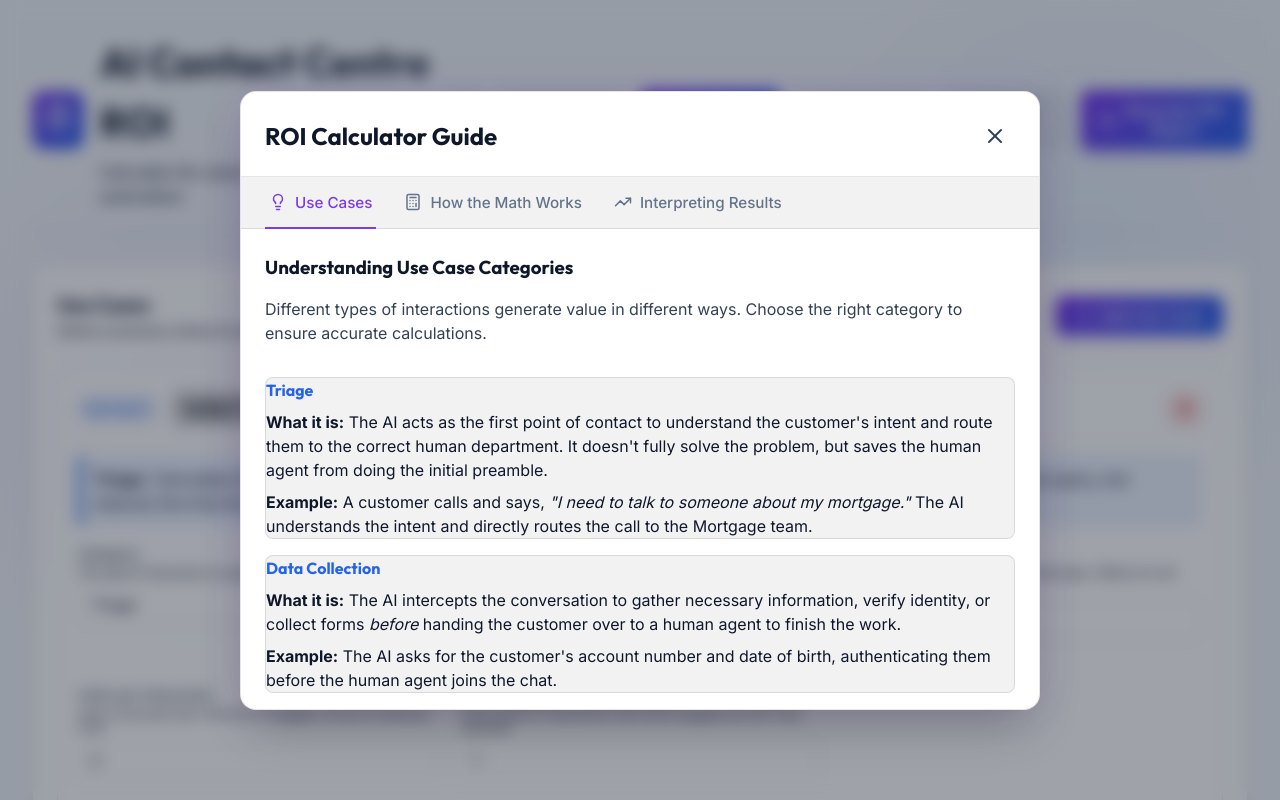
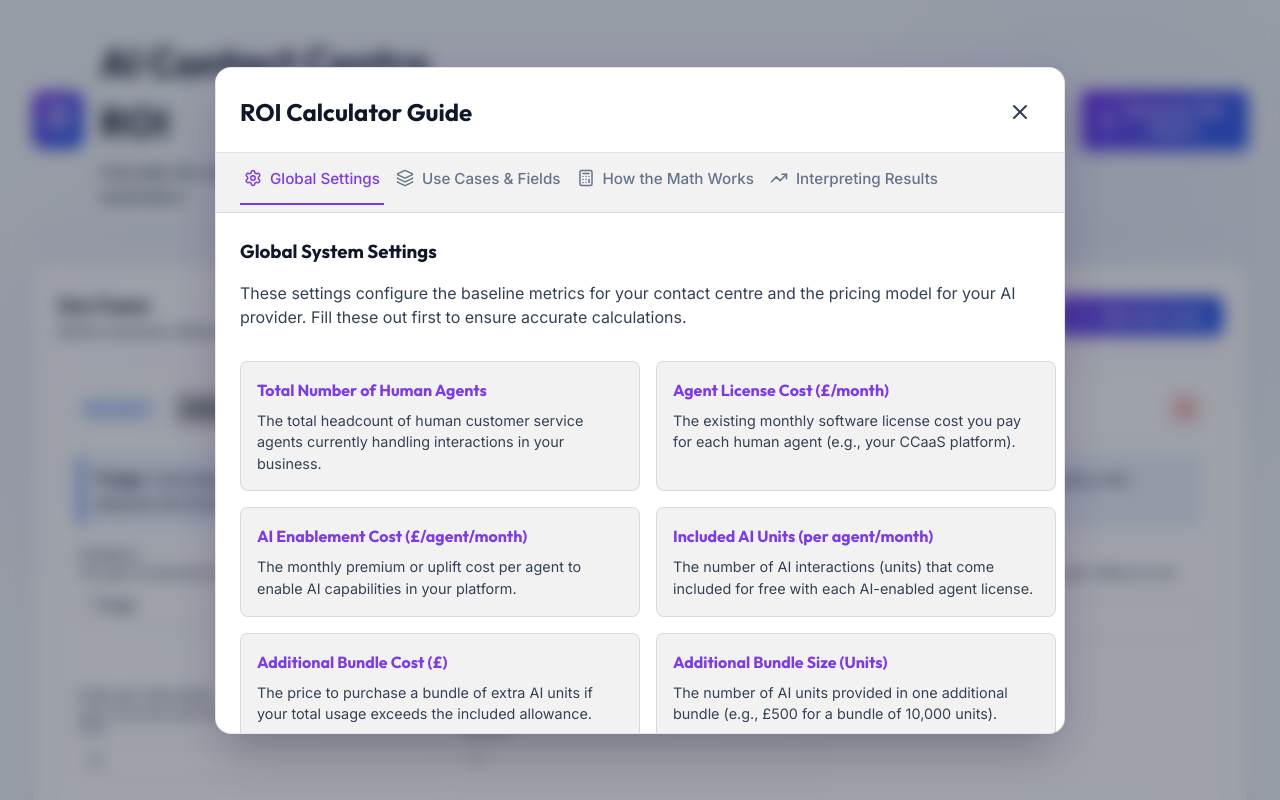
Before and after one commit to jredsell/roicalculator, a React (Vite) app: page / in a window 1280 px wide. Both pictures are taken after a click on the button "Help & Guide". Shown: the top 800 px of the page. Built offline with nearby package versions, Linux system fonts and the light colour scheme.

Commit message:
help modal

```diff
--- a/src/components/HelpModal.jsx
+++ b/src/components/HelpModal.jsx
@@ -1,14 +1,14 @@
 import React, { useState } from 'react';
-import { X, Calculator, Lightbulb, TrendingUp } from 'lucide-react';
+import { X, Calculator, TrendingUp, Settings as SettingsIcon, Layers } from 'lucide-react';
 
 export default function HelpModal({ isOpen, onClose }) {
-  const [activeTab, setActiveTab] = useState('usecases');
+  const [activeTab, setActiveTab] = useState('settings');
 
   if (!isOpen) return null;
 
   return (
     <div className="modal-overlay" onClick={onClose}>
-      <div className="modal-content" onClick={e => e.stopPropagation()}>
+      <div className="modal-content" onClick={e => e.stopPropagation()} style={{ maxWidth: '850px', width: '90%' }}>
         <div className="modal-header">
           <h2 style={{ margin: 0, color: 'var(--text-primary)' }}>ROI Calculator Guide</h2>
           <button className="btn btn-icon" onClick={onClose} style={{ background: 'transparent', color: 'var(--text-secondary)' }}>
@@ -16,61 +16,142 @@ export default function HelpModal({ isOpen, onClose }) {
           </button>
         </div>
 
-        <div className="modal-tabs">
+        <div className="modal-tabs" style={{ display: 'flex', overflowX: 'auto', gap: '0.5rem', paddingBottom: '0.5rem' }}>
+          <button
+            className={`tab-btn ${activeTab === 'settings' ? 'active' : ''}`}
+            onClick={() => setActiveTab('settings')}
+            style={{ whiteSpace: 'nowrap' }}
+          >
+            <SettingsIcon size={18} /> Global Settings
+          </button>
           <button
             className={`tab-btn ${activeTab === 'usecases' ? 'active' : ''}`}
             onClick={() => setActiveTab('usecases')}
+            style={{ whiteSpace: 'nowrap' }}
           >
-            <Lightbulb size={18} /> Use Cases
+            <Layers size={18} /> Use Cases & Fields
           </button>
           <button
             className={`tab-btn ${activeTab === 'math' ? 'active' : ''}`}
             onClick={() => setActiveTab('math')}
+            style={{ whiteSpace: 'nowrap' }}
           >
             <Calculator size={18} /> How the Math Works
           </button>
           <button
             className={`tab-btn ${activeTab === 'results' ? 'active' : ''}`}
             onClick={() => setActiveTab('results')}
+            style={{ whiteSpace: 'nowrap' }}
           >
             <TrendingUp size={18} /> Interpreting Results
           </button>
         </div>
 
-        <div className="modal-body" style={{ maxHeight: '60vh', overflowY: 'auto' }}>
-          {activeTab === 'usecases' && (
-            <div className="help-section">
-              <h3 style={{ marginBottom: '1rem', color: 'var(--text-primary)' }}>Understanding Use Case Categories</h3>
-              <p style={{ color: 'var(--text-secondary)', marginBottom: '2rem' }}>Different types of interactions generate value in different ways. Choose the right category to ensure accurate calculations.</p>
+        <div className="modal-body" style={{ maxHeight: '65vh', overflowY: 'auto', paddingRight: '0.5rem' }}>
 
-              <div className="use-case-card mb-4 p-4" style={{ background: 'var(--btn-secondary-bg)', borderRadius: 'var(--radius-md)', border: '1px solid var(--border-color)' }}>
-                <h4 style={{ margin: '0 0 0.5rem 0', color: 'var(--accent-secondary)' }}>Triage</h4>
-                <p style={{ marginBottom: '0.5rem' }}><strong>What it is:</strong> The AI acts as the first point of contact to understand the customer's intent and route them to the correct human department. It doesn't fully solve the problem, but saves the human agent from doing the initial preamble.</p>
-                <p style={{ margin: 0 }}><strong>Example:</strong> A customer calls and says, <em>"I need to talk to someone about my mortgage."</em> The AI understands the intent and directly routes the call to the Mortgage team.</p>
-              </div>
+          {activeTab === 'settings' && (
+            <div className="help-section animate-fade-in">
+              <h3 style={{ marginBottom: '1rem', color: 'var(--text-primary)' }}>Global System Settings</h3>
+              <p style={{ color: 'var(--text-secondary)', marginBottom: '2rem' }}>
+                These settings configure the baseline metrics for your contact centre and the pricing model for your AI provider. Fill these out first to ensure accurate calculations.
+              </p>
 
-              <div className="use-case-card mb-4 p-4" style={{ background: 'var(--btn-secondary-bg)', borderRadius: 'var(--radius-md)', border: '1px solid var(--border-color)' }}>
-                <h4 style={{ margin: '0 0 0.5rem 0', color: 'var(--accent-secondary)' }}>Data Collection</h4>
-                <p style={{ marginBottom: '0.5rem' }}><strong>What it is:</strong> The AI intercepts the conversation to gather necessary information, verify identity, or collect forms <em>before</em> handing the customer over to a human agent to finish the work.</p>
-                <p style={{ margin: 0 }}><strong>Example:</strong> The AI asks for the customer's account number and date of birth, authenticating them before the human agent joins the chat.</p>
-              </div>
+              <div className="grid-2" style={{ gap: '1rem', display: 'grid', gridTemplateColumns: 'repeat(auto-fit, minmax(300px, 1fr))' }}>
+                <div className="help-card" style={{ background: 'var(--btn-secondary-bg)', padding: '1rem', borderRadius: 'var(--radius-md)', border: '1px solid var(--border-color)' }}>
+                  <h4 style={{ margin: '0 0 0.5rem 0', color: 'var(--accent-primary)' }}>Total Number of Human Agents</h4>
+                  <p style={{ margin: 0, fontSize: '0.9rem', color: 'var(--text-secondary)' }}>The total headcount of human customer service agents currently handling interactions in your business.</p>
+                </div>
 
-              <div className="use-case-card mb-4 p-4" style={{ background: 'var(--btn-secondary-bg)', borderRadius: 'var(--radius-md)', border: '1px solid var(--border-color)' }}>
-                <h4 style={{ margin: '0 0 0.5rem 0', color: 'var(--accent-secondary)' }}>General Enquiries</h4>
-                <p style={{ marginBottom: '0.5rem' }}><strong>What it is:</strong> The AI fully resolves common, informational questions by leveraging a knowledge base (like FAQs) without human intervention.</p>
-                <p style={{ margin: 0 }}><strong>Example:</strong> <em>"What are your store opening hours on Sunday?"</em> or <em>"Do you offer international shipping to Canada?"</em></p>
-              </div>
+                <div className="help-card" style={{ background: 'var(--btn-secondary-bg)', padding: '1rem', borderRadius: 'var(--radius-md)', border: '1px solid var(--border-color)' }}>
+                  <h4 style={{ margin: '0 0 0.5rem 0', color: 'var(--accent-primary)' }}>Agent License Cost (£/month)</h4>
+                  <p style={{ margin: 0, fontSize: '0.9rem', color: 'var(--text-secondary)' }}>The existing monthly software license cost you pay for each human agent (e.g., your CCaaS platform).</p>
+                </div>
 
-              <div className="use-case-card p-4" style={{ background: 'var(--btn-secondary-bg)', borderRadius: 'var(--radius-md)', border: '1px solid var(--border-color)' }}>
-                <h4 style={{ margin: '0 0 0.5rem 0', color: 'var(--accent-secondary)' }}>Transactional</h4>
-                <p style={{ marginBottom: '0.5rem' }}><strong>What it is:</strong> The highest-value automation. The AI integrates with backend systems (via APIs) to complete an end-to-end process or action for the customer.</p>
-                <p style={{ margin: 0 }}><strong>Example:</strong> <em>"I need to reset my password"</em>, taking a payment, or processing a refund for a returned item.</p>
+                <div className="help-card" style={{ background: 'var(--btn-secondary-bg)', padding: '1rem', borderRadius: 'var(--radius-md)', border: '1px solid var(--border-color)' }}>
+                  <h4 style={{ margin: '0 0 0.5rem 0', color: 'var(--accent-primary)' }}>AI Enablement Cost (£/agent/month)</h4>
+                  <p style={{ margin: 0, fontSize: '0.9rem', color: 'var(--text-secondary)' }}>The monthly premium or uplift cost per agent to enable AI capabilities in your platform.</p>
+                </div>
+
+                <div className="help-card" style={{ background: 'var(--btn-secondary-bg)', padding: '1rem', borderRadius: 'var(--radius-md)', border: '1px solid var(--border-color)' }}>
+                  <h4 style={{ margin: '0 0 0.5rem 0', color: 'var(--accent-primary)' }}>Included AI Units (per agent/month)</h4>
+                  <p style={{ margin: 0, fontSize: '0.9rem', color: 'var(--text-secondary)' }}>The number of AI interactions (units) that come included for free with each AI-enabled agent license.</p>
+                </div>
+
+                <div className="help-card" style={{ background: 'var(--btn-secondary-bg)', padding: '1rem', borderRadius: 'var(--radius-md)', border: '1px solid var(--border-color)' }}>
+                  <h4 style={{ margin: '0 0 0.5rem 0', color: 'var(--accent-primary)' }}>Additional Bundle Cost (£)</h4>
+                  <p style={{ margin: 0, fontSize: '0.9rem', color: 'var(--text-secondary)' }}>The price to purchase a bundle of extra AI units if your total usage exceeds the included allowance.</p>
+                </div>
+
+                <div className="help-card" style={{ background: 'var(--btn-secondary-bg)', padding: '1rem', borderRadius: 'var(--radius-md)', border: '1px solid var(--border-color)' }}>
+                  <h4 style={{ margin: '0 0 0.5rem 0', color: 'var(--accent-primary)' }}>Additional Bundle Size (Units)</h4>
+                  <p style={{ margin: 0, fontSize: '0.9rem', color: 'var(--text-secondary)' }}>The number of AI units provided in one additional bundle (e.g., £500 for a bundle of 10,000 units).</p>
+                </div>
+
+                <div className="help-card" style={{ background: 'var(--btn-secondary-bg)', padding: '1rem', borderRadius: 'var(--radius-md)', border: '1px solid var(--border-color)' }}>
+                  <h4 style={{ margin: '0 0 0.5rem 0', color: 'var(--accent-primary)' }}>FTE Weekly Working Hours</h4>
+                  <p style={{ margin: 0, fontSize: '0.9rem', color: 'var(--text-secondary)' }}>Standard hours a Full-Time Equivalent (FTE) works per week. Used to convert saved minutes into FTE savings.</p>
+                </div>
+
+                <div className="help-card" style={{ background: 'var(--btn-secondary-bg)', padding: '1rem', borderRadius: 'var(--radius-md)', border: '1px solid var(--border-color)' }}>
+                  <h4 style={{ margin: '0 0 0.5rem 0', color: 'var(--accent-primary)' }}>FTE Yearly Cost (£)</h4>
+                  <p style={{ margin: 0, fontSize: '0.9rem', color: 'var(--text-secondary)' }}>The fully loaded annual cost of one human agent (including salary, taxes, benefits, and overhead).</p>
+                </div>
               </div>
             </div>
           )}
 
+          {activeTab === 'usecases' && (
+            <div className="help-section animate-fade-in">
+              <h3 style={{ marginBottom: '1rem', color: 'var(--text-primary)' }}>Use Cases & Calculator Fields</h3>
+              <p style={{ color: 'var(--text-secondary)', marginBottom: '2rem' }}>
+                Use cases represent the specific scenarios where AI interacts with customers. Define these to calculate your operational savings.
+              </p>
+
+              <h4 style={{ color: 'var(--accent-secondary)', borderBottom: '1px solid var(--border-color)', paddingBottom: '0.5rem', marginBottom: '1rem' }}>1. Use Case Categories</h4>
+              <div style={{ display: 'grid', gap: '1rem', marginBottom: '2rem' }}>
+                <div className="use-case-card p-3" style={{ background: 'var(--btn-secondary-bg)', borderRadius: 'var(--radius-md)', border: '1px solid var(--border-color)' }}>
+                  <strong style={{ color: 'var(--text-primary)' }}>Triage:</strong> AI acts as the first point of contact to understand intent and route to the correct human. It doesn't solve the problem, but saves the human from doing initial preamble.
+                </div>
+                <div className="use-case-card p-3" style={{ background: 'var(--btn-secondary-bg)', borderRadius: 'var(--radius-md)', border: '1px solid var(--border-color)' }}>
+                  <strong style={{ color: 'var(--text-primary)' }}>Data Collection:</strong> AI intercepts the conversation to gather necessary info (e.g. account numbers, identity verification) <em>before</em> handing over to a human.
+                </div>
+                <div className="use-case-card p-3" style={{ background: 'var(--btn-secondary-bg)', borderRadius: 'var(--radius-md)', border: '1px solid var(--border-color)' }}>
+                  <strong style={{ color: 'var(--text-primary)' }}>General Enquiries:</strong> AI fully resolves common, informational questions by leveraging a knowledge base (FAQs) without human intervention.
+                </div>
+                <div className="use-case-card p-3" style={{ background: 'var(--btn-secondary-bg)', borderRadius: 'var(--radius-md)', border: '1px solid var(--border-color)' }}>
+                  <strong style={{ color: 'var(--text-primary)' }}>Transactional:</strong> Highest-value automation. AI integrates with backend systems to complete an end-to-end process (e.g. taking payments, resetting passwords).
+                </div>
+              </div>
+
+              <h4 style={{ color: 'var(--accent-secondary)', borderBottom: '1px solid var(--border-color)', paddingBottom: '0.5rem', marginBottom: '1rem' }}>2. Calculator Fields</h4>
+              <ul style={{ listStyle: 'none', padding: 0, margin: 0, display: 'flex', flexDirection: 'column', gap: '1rem' }}>
+                <li>
+                  <strong style={{ color: 'var(--text-primary)' }}>Category:</strong> Choose the type of interaction. This determines which fields apply (e.g., Triage doesn't calculate Full Resolution).
+                </li>
+                <li>
+                  <strong style={{ color: 'var(--text-primary)' }}>Total Monthly Interactions:</strong> The overall baseline volume for this specific scenario every month.
+                </li>
+                <li>
+                  <strong style={{ color: 'var(--text-primary)' }}>AI Engagement Rate (%):</strong> The percentage of total interactions that the AI will actually intercept and attempt to process.
+                </li>
+                <li>
+                  <strong style={{ color: 'var(--text-primary)' }}>Units per Interaction:</strong> The amount of AI units consumed each time the AI engages with this scenario (affects AI software cost).
+                </li>
+                <li>
+                  <strong style={{ color: 'var(--text-primary)' }}>Full Resolution Rate (%):</strong> <em>(Enquiries/Transactional only)</em> The percentage of engaged interactions the AI fully solves without any human help.
+                </li>
+                <li>
+                  <strong style={{ color: 'var(--text-primary)' }}>Full Agent Handling Time (mins):</strong> <em>(Enquiries/Transactional only)</em> The average time it takes a human to completely resolve this scenario end-to-end.
+                </li>
+                <li>
+                  <strong style={{ color: 'var(--text-primary)' }}>Time Saved on Handover (mins):</strong> The average human time saved when the AI intercepts, collects some info, but ultimately has to hand over to a human to finish.
+                </li>
+              </ul>
+            </div>
+          )}
+
           {activeTab === 'math' && (
-            <div className="help-section">
+            <div className="help-section animate-fade-in">
               <h3 style={{ marginBottom: '1rem', color: 'var(--text-primary)' }}>How the Math Works (100% Transparency)</h3>
               <p style={{ color: 'var(--text-secondary)', marginBottom: '2rem' }}>The calculator uses standard financial modeling to convert raw minutes into monetary savings.</p>
 
@@ -108,7 +189,7 @@ export default function HelpModal({ isOpen, onClose }) {
           )}
 
           {activeTab === 'results' && (
-            <div className="help-section">
+            <div className="help-section animate-fade-in">
               <h3 style={{ marginBottom: '1rem', color: 'var(--text-primary)' }}>Interpreting the Results Dashboard</h3>
               <p style={{ color: 'var(--text-secondary)', marginBottom: '2rem' }}>Understanding the final metrics to present your business case with confidence.</p>
 
```
